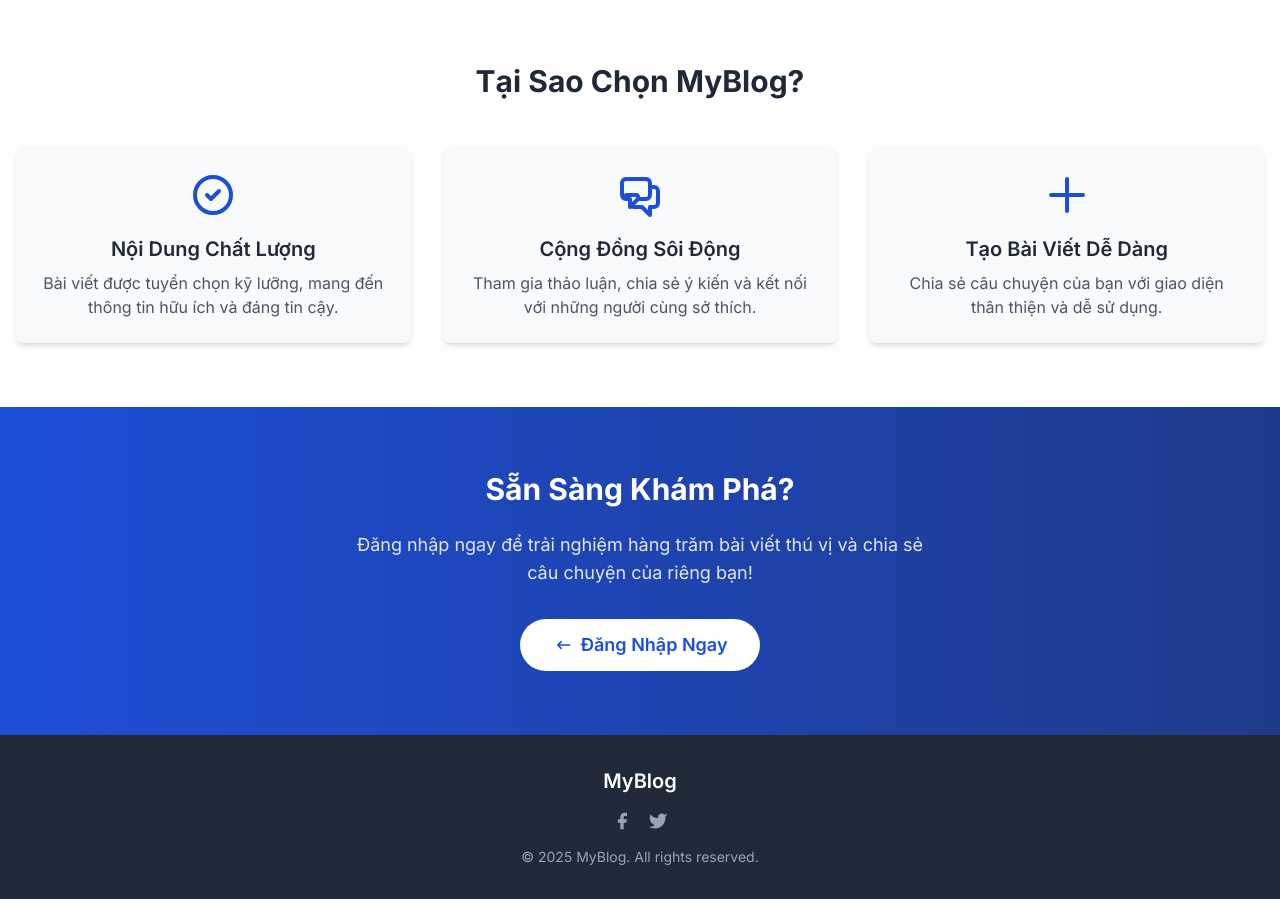
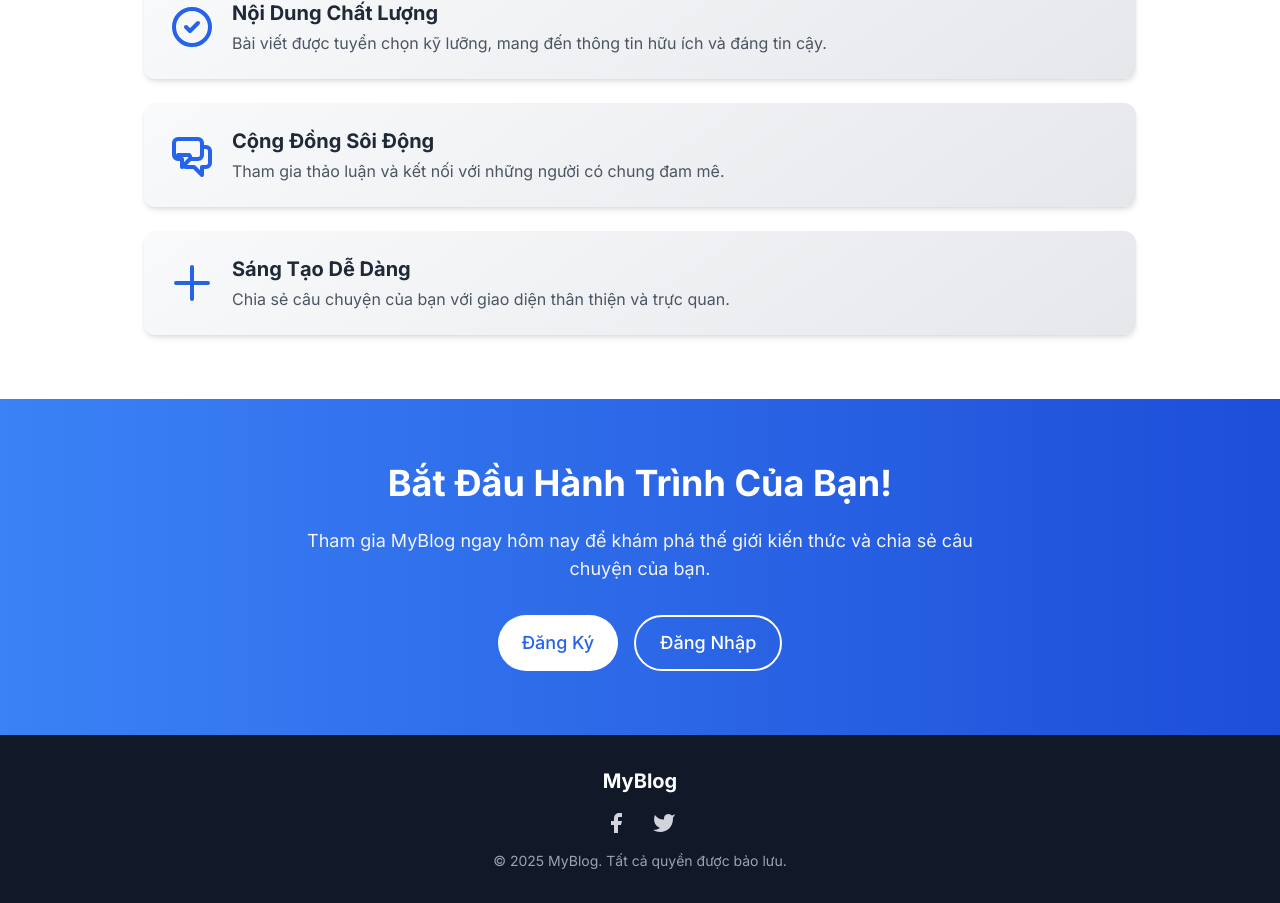
Before and after one commit to tttpppppp/myblog2, a Flask app: page / in a window 1280 px wide. Shown: the part 801-1704 px from the top of the page. Run offline with Flask 3, Linux system fonts and the light colour scheme; data that the repository does not hold is empty; some libraries are stand-ins or nearby versions.

Commit message:
first commit

```diff
--- a/templates/hub.html
+++ b/templates/hub.html
@@ -3,38 +3,39 @@
 <head>
     <meta charset="UTF-8" />
     <meta name="viewport" content="width=device-width, initial-scale=1.0" />
-    <link rel="icon" href="https://myblog2-400d.onrender.com/static/images/logoicon.png" />
-    <title>MyBlog - Khám Phá Thế Giới Kiến Thức</title>
+    <link rel="icon" href="{{ url_for('static', filename='/images/logoicon.png') }}" type="image/x-icon" />
+    <title>MyBlog - Kết Nối & Khám Phá</title>
     <meta
             name="description"
-      content="MyBlog - Khám phá kiến thức về công nghệ, du lịch, ẩm thực và hơn thế nữa. Đăng nhập để tham gia ngay!"
+            content="MyBlog - Nơi kết nối và khám phá kiến thức về công nghệ, du lịch, ẩm thực và hơn thế nữa!"
     />
     <meta
             name="keywords"
-      content="blog, công nghệ, du lịch, ẩm thực, đời sống, đăng nhập"
+            content="blog, công nghệ, du lịch, ẩm thực, đời sống, kết nối, tìm kiếm"
     />
     <script src="https://cdn.tailwindcss.com"></script>
     <link
-      href="https://fonts.googleapis.com/css2?family=Inter:wght@300;400;600;700&display=swap"
+            href="https://fonts.googleapis.com/css2?family=Inter:wght@400;500;700&display=swap"
             rel="stylesheet"
     />
     <style>
         body {
-        font-family:
-          "Inter",
-          -apple-system,
-          BlinkMacSystemFont,
-          "Segoe UI",
-          Roboto,
-          sans-serif;
+            font-family: 'Inter', sans-serif;
+        }
+        .header-fixed {
+            position: sticky;
+            top: 0;
+            z-index: 50;
+            background: rgba(255, 255, 255, 0.97);
+            backdrop-filter: blur(10px);
         }
         .hero-bg {
             position: relative;
-        min-height: 100vh;
+            min-height: 70vh;
             display: flex;
             align-items: center;
             justify-content: center;
-        overflow: hidden;
+            background: linear-gradient(to bottom, rgba(0, 0, 0, 0.3), rgba(0, 0, 0, 0.5));
         }
         .hero-bg video {
             position: absolute;
@@ -45,237 +46,209 @@
             object-fit: cover;
             z-index: -1;
         }
-      .hero-bg::after {
-        content: "";
-        position: absolute;
-        top: 0;
-        left: 0;
-        width: 100%;
-        height: 100%;
-        background: linear-gradient(
-          to bottom,
-          rgba(0, 0, 0, 0.4),
-          rgba(0, 0, 0, 0.6)
-        );
-        z-index: -1;
+        .cta-button {
+            transition: all 0.3s ease;
         }
         .cta-button:hover {
-        transform: scale(1.05);
-        box-shadow: 0 4px 20px rgba(0, 0, 0, 0.2);
+            transform: translateY(-3px);
+            box-shadow: 0 6px 20px rgba(0, 0, 0, 0.2);
         }
         .feature-card {
-        transition:
-          transform 0.3s ease,
-          box-shadow 0.3s ease;
+            background: linear-gradient(145deg, #f9fafb, #e5e7eb);
+            transition: transform 0.4s ease, box-shadow 0.4s ease;
         }
         .feature-card:hover {
-        transform: translateY(-5px);
-        box-shadow: 0 4px 20px rgba(0, 0, 0, 0.1);
+            transform: translateY(-8px);
+            box-shadow: 0 8px 25px rgba(0, 0, 0, 0.15);
+        }
+        .scroll-reveal {
+            opacity: 0;
+            transform: translateY(20px);
+            transition: opacity 0.6s ease, transform 0.6s ease;
+        }
+        .scroll-reveal.visible {
+            opacity: 1;
+            transform: translateY(0);
+        }
+        .search-bar input {
+            transition: all 0.3s ease;
+        }
+        .search-bar input:focus {
+            box-shadow: 0 0 0 3px rgba(59, 130, 246, 0.3);
         }
         @media (max-width: 768px) {
-        .hero-bg video {
-          object-fit: cover;
+            .hero-bg h1 {
+                font-size: 2rem;
             }
-        .hero-bg h1 {
-          font-size: 2.5rem;
+            .hero-bg p {
+                font-size: 1rem;
+            }
+            .feature-card {
+                padding: 1rem;
+            }
+            .search-bar input {
+                width: 150px;
+                font-size: 0.85rem;
             }
         }
     </style>
 </head>
 <body class="bg-gray-100">
-    <!-- Hero Section with Local Video Background -->
+<!-- Fixed Header with Search -->
+<header class="header-fixed shadow-sm py-3">
+    <div class="container mx-auto max-w-5xl px-4 flex items-center justify-between">
+        <a href="/"> <h1 class="text-2xl font-bold text-blue-600">MyBlog</h1></a>
+        <div class="flex space-x-2">
+            <a href="/login" class="text-blue-600 font-medium px-4 py-2 hover:text-blue-800">Đăng Nhập</a>
+            <a href="/register" class="bg-blue-600 text-white px-4 py-2 rounded-full hover:bg-blue-700">Đăng Ký</a>
+        </div>
+    </div>
+</header>
+
+<!-- Hero Section -->
 <section class="hero-bg">
     <video autoplay muted loop playsinline>
         <source src="{{ url_for('static', filename='videos/sea.mp4') }}" type="video/mp4" />
         <source src="{{ url_for('static', filename='videos/sea.mp4') }}" type="video/webm" />
         Your browser does not support the video tag.
     </video>
-      <div class="container mx-auto max-w-7xl px-4 text-center text-white">
-        <h1 class="text-4xl md:text-6xl font-bold mb-6 animate-fade-in">
-          Chào Mừng Đến Với MyBlog
+    <div class="container mx-auto max-w-5xl px-4 text-center text-white">
+        <h1 class="text-4xl md:text-5xl font-bold mb-6 scroll-reveal">
+            Kết Nối & Khám Phá Thế Giới
         </h1>
-        <p class="text-lg md:text-xl text-gray-200 mb-8 max-w-2xl mx-auto">
-          Khám phá thế giới kiến thức với các bài viết về công nghệ, du lịch, ẩm
-          thực, đời sống và hơn thế nữa!
+        <p class="text-lg md:text-xl text-gray-100 mb-8 max-w-2xl mx-auto scroll-reveal">
+            Tham gia MyBlog để chia sẻ và khám phá những câu chuyện về công nghệ, du lịch, ẩm thực và phong cách sống.
         </p>
+        <div class="flex justify-center space-x-4 scroll-reveal">
+            <a
+                    href="/register"
+                    class="cta-button inline-flex items-center bg-blue-600 text-white text-lg font-medium px-6 py-3 rounded-full hover:bg-blue-700 transition duration-300"
+            >
+                <svg class="w-5 h-5 mr-2" fill="none" stroke="currentColor" viewBox="0 0 24 24">
+                    <path stroke-linecap="round" stroke-linejoin="round" stroke-width="2" d="M12 4v16m8-8H4" />
+                </svg>
+                Bắt Đầu Ngay
+            </a>
             <a
                     href="/login"
-          class="cta-button inline-flex items-center bg-gradient-to-r from-blue-600 to-blue-800 text-white text-lg font-semibold px-8 py-3 rounded-full hover:from-blue-700 hover:to-blue-900 transition duration-300 ease-in-out"
+                    class="cta-button inline-flex items-center bg-transparent border-2 border-white text-white text-lg font-medium px-6 py-3 rounded-full hover:bg-white hover:text-blue-700 transition duration-300"
             >
-          <svg
-            class="w-5 h-5 mr-2"
-            fill="none"
-            stroke="currentColor"
-            viewBox="0 0 24 24"
-          >
-            <path
-              stroke-linecap="round"
-              stroke-linejoin="round"
-              stroke-width="2"
-              d="M11 16l-4-4m0 0l4-4m-4 4h14"
-            />
-          </svg>
-          Đăng Nhập Ngay
+                Đăng Nhập
             </a>
+        </div>
     </div>
 </section>
 
-    <!-- Features Section -->
+<!-- Features Section (Vertical Feed Style) -->
 <section class="py-16 bg-white">
-      <div class="container mx-auto max-w-7xl px-4">
-        <h2 class="text-3xl font-bold text-gray-800 text-center mb-12">
-          Tại Sao Chọn MyBlog?
+    <div class="container mx-auto max-w-5xl px-4">
+        <h2 class="text-3xl md:text-4xl font-bold text-gray-800 text-center mb-12 scroll-reveal">
+            Vì Sao MyBlog Là Lựa Chọn Của Bạn?
         </h2>
-        <div class="grid grid-cols-1 md:grid-cols-3 gap-8">
-          <div
-            class="feature-card bg-gray-50 p-6 rounded-lg shadow-md text-center"
-          >
-            <svg
-              class="w-12 h-12 mx-auto mb-4 text-blue-700"
-              fill="none"
-              stroke="currentColor"
-              viewBox="0 0 24 24"
-            >
-              <path
-                stroke-linecap="round"
-                stroke-linejoin="round"
-                stroke-width="2"
-                d="M9 12l2 2 4-4m6 2a9 9 0 11-18 0 9 9 0 0118 0z"
-              />
+        <div class="space-y-6">
+            <div class="feature-card p-6 rounded-xl shadow-md scroll-reveal">
+                <div class="flex items-center space-x-4">
+                    <svg class="w-12 h-12 text-blue-600" fill="none" stroke="currentColor" viewBox="0 0 24 24">
+                        <path stroke-linecap="round" stroke-linejoin="round" stroke-width="2" d="M9 12l2 2 4-4m6 2a9 9 0 11-18 0 9 9 0 0118 0z" />
                     </svg>
-            <h3 class="text-xl font-semibold text-gray-800 mb-2">
-              Nội Dung Chất Lượng
-            </h3>
-            <p class="text-gray-600">
-              Bài viết được tuyển chọn kỹ lưỡng, mang đến thông tin hữu ích và
-              đáng tin cậy.
+                    <div>
+                        <h3 class="text-xl font-semibold text-gray-800">Nội Dung Chất Lượng</h3>
+                        <p class="text-gray-600 mt-1">
+                            Bài viết được tuyển chọn kỹ lưỡng, mang đến thông tin hữu ích và đáng tin cậy.
                         </p>
                     </div>
-          <div
-            class="feature-card bg-gray-50 p-6 rounded-lg shadow-md text-center"
-          >
-            <svg
-              class="w-12 h-12 mx-auto mb-4 text-blue-700"
-              fill="none"
-              stroke="currentColor"
-              viewBox="0 0 24 24"
-            >
-              <path
-                stroke-linecap="round"
-                stroke-linejoin="round"
-                stroke-width="2"
-                d="M17 8h2a2 2 0 012 2v6a2 2 0 01-2 2h-2v4l-4-4H9a1.994 1.994 0 01-1.414-.586m0 0L11 14h4a2 2 0 002-2V6a2 2 0 00-2-2H5a2 2 0 00-2 2v6a2 2 0 002 2h2v4l4-4h3.414m-3.414 0A2 2 0 0010.586 12H5"
-              />
+                </div>
+            </div>
+            <div class="feature-card p-6 rounded-xl shadow-md scroll-reveal">
+                <div class="flex items-center space-x-4">
+                    <svg class="w-12 h-12 text-blue-600" fill="none" stroke="currentColor" viewBox="0 0 24 24">
+                        <path stroke-linecap="round" stroke-linejoin="round" stroke-width="2" d="M17 8h2a2 2 0 012 2v6a2 2 0 01-2 2h-2v4l-4-4H9a1.994 1.994 0 01-1.414-.586m0 0L11 14h4a2 2 0 002-2V6a2 2 0 00-2-2H5a2 2 0 00-2 2v6a2 2 0 002 2h2v4l4-4h3.414m-3.414 0A2 2 0 0010.586 12H5" />
                     </svg>
-            <h3 class="text-xl font-semibold text-gray-800 mb-2">
-              Cộng Đồng Sôi Động
-            </h3>
-            <p class="text-gray-600">
-              Tham gia thảo luận, chia sẻ ý kiến và kết nối với những người cùng
-              sở thích.
+                    <div>
+                        <h3 class="text-xl font-semibold text-gray-800">Cộng Đồng Sôi Động</h3>
+                        <p class="text-gray-600 mt-1">
+                            Tham gia thảo luận và kết nối với những người có chung đam mê.
                         </p>
                     </div>
-          <div
-            class="feature-card bg-gray-50 p-6 rounded-lg shadow-md text-center"
-          >
-            <svg
-              class="w-12 h-12 mx-auto mb-4 text-blue-700"
-              fill="none"
-              stroke="currentColor"
-              viewBox="0 0 24 24"
-            >
-              <path
-                stroke-linecap="round"
-                stroke-linejoin="round"
-                stroke-width="2"
-                d="M12 4v16m8-8H4"
-              />
+                </div>
+            </div>
+            <div class="feature-card p-6 rounded-xl shadow-md scroll-reveal">
+                <div class="flex items-center space-x-4">
+                    <svg class="w-12 h-12 text-blue-600" fill="none" stroke="currentColor" viewBox="0 0 24 24">
+                        <path stroke-linecap="round" stroke-linejoin="round" stroke-width="2" d="M12 4v16m8-8H4" />
                     </svg>
-            <h3 class="text-xl font-semibold text-gray-800 mb-2">
-              Tạo Bài Viết Dễ Dàng
-            </h3>
-            <p class="text-gray-600">
-              Chia sẻ câu chuyện của bạn với giao diện thân thiện và dễ sử dụng.
+                    <div>
+                        <h3 class="text-xl font-semibold text-gray-800">Sáng Tạo Dễ Dàng</h3>
+                        <p class="text-gray-600 mt-1">
+                            Chia sẻ câu chuyện của bạn với giao diện thân thiện và trực quan.
                         </p>
+                    </div>
+                </div>
             </div>
         </div>
     </div>
 </section>
 
 <!-- CTA Section -->
-    <section
-      class="py-16 bg-gradient-to-r from-blue-700 to-blue-900 text-white"
+<section class="py-16 bg-gradient-to-r from-blue-500 to-blue-700 text-white">
+    <div class="container mx-auto max-w-5xl px-4 text-center">
+        <h2 class="text-3xl md:text-4xl font-bold mb-6 scroll-reveal">Bắt Đầu Hành Trình Của Bạn!</h2>
+        <p class="text-lg text-gray-100 mb-8 max-w-2xl mx-auto scroll-reveal">
+            Tham gia MyBlog ngay hôm nay để khám phá thế giới kiến thức và chia sẻ câu chuyện của bạn.
+        </p>
+        <div class="flex justify-center space-x-4 scroll-reveal">
+            <a
+                    href="/register"
+                    class="cta-button inline-flex items-center bg-white text-blue-600 text-lg font-medium px-6 py-3 rounded-full hover:bg-gray-100 transition duration-300"
             >
-      <div class="container mx-auto max-w-7xl px-4 text-center">
-        <h2 class="text-3xl font-bold mb-6">Sẵn Sàng Khám Phá?</h2>
-        <p class="text-lg text-gray-200 mb-8 max-w-xl mx-auto">
-          Đăng nhập ngay để trải nghiệm hàng trăm bài viết thú vị và chia sẻ câu
-          chuyện của riêng bạn!
-        </p>
+                Đăng Ký
+            </a>
             <a
                     href="/login"
-          class="inline-flex items-center bg-white text-blue-700 text-lg font-semibold px-8 py-3 rounded-full hover:bg-gray-100 transition duration-300 ease-in-out"
+                    class="cta-button inline-flex items-center bg-transparent border-2 border-white text-white text-lg font-medium px-6 py-3 rounded-full hover:bg-white hover:text-blue-600 transition duration-300"
             >
-          <svg
-            class="w-5 h-5 mr-2"
-            fill="none"
-            stroke="currentColor"
-            viewBox="0 0 24 24"
-          >
-            <path
-              stroke-linecap="round"
-              stroke-linejoin="round"
-              stroke-width="2"
-              d="M11 16l-4-4m0 0l4-4m-4 4h14"
-            />
-          </svg>
-          Đăng Nhập Ngay
+                Đăng Nhập
             </a>
+        </div>
     </div>
 </section>
 
 <!-- Footer -->
-    <footer class="bg-gray-800 text-white py-8">
-      <div class="container mx-auto max-w-7xl px-4 text-center">
+<footer class="bg-gray-900 text-white py-8">
+    <div class="container mx-auto max-w-5xl px-4 text-center">
         <h3 class="text-xl font-semibold mb-4">MyBlog</h3>
-        <div class="flex justify-center space-x-4 mb-4">
-          <a
-            href="#"
-            class="text-gray-400 hover:text-white transition duration-200"
-          >
-            <svg class="w-5 h-5" fill="currentColor" viewBox="0 0 24 24">
-              <path
-                d="M18 2h-3a5 5 0 00-5 5v3H7v4h3v8h4v-8h3l1-4h-4V7a1 1 0 011-1h3z"
-              />
+        <div class="flex justify-center space-x-6 mb-4">
+            <a href="https://www.facebook.com/Chongaythanhconggg/" target="_blank" class="text-gray-300 hover:text-white transition duration-200">
+                <svg class="w-6 h-6" fill="currentColor" viewBox="0 0 24 24">
+                    <path d="M18 2h-3a5 5 0 00-5 5v3H7v4h3v8h4v-8h3l1-4h-4V7a1 1 0 011-1h3z" />
                 </svg>
             </a>
-          <a
-            href="#"
-            class="text-gray-400 hover:text-white transition duration-200"
-          >
-            <svg class="w-5 h-5" fill="currentColor" viewBox="0 0 24 24">
-              <path
-                d="M23 3a10.9 10.9 0 01-3.14 1.53 4.48 4.48 0 00-7.86 3v1A10.66 10.66 0 013 4s-4 9 5 13a11.64 11.64 0 01-7 2c9 5 20 0 20-11.5a4.5 4.5 0 00-.08-.83A7.72 7.72 0 0023 3z"
-              />
+            <a href="#" class="text-gray-300 hover:text-white transition duration-200">
+                <svg class="w-6 h-6" fill="currentColor" viewBox="0 0 24 24">
+                    <path d="M23 3a10.9 10.9 0 01-3.14 1.53 4.48 4.48 0 00-7.86 3v1A10.66 10.66 0 013 4s-4 9 5 13a11.64 11.64 0 01-7 2c9 5 20 0 20-11.5a4.5 4.5 0 00-.08-.83A7.72 7.72 0 0023 3z" />
                 </svg>
             </a>
         </div>
-        <p class="text-gray-400 text-sm">
-          © 2025 MyBlog. All rights reserved.
-        </p>
+        <p class="text-gray-400 text-sm">© 2025 MyBlog. Tất cả quyền được bảo lưu.</p>
     </div>
 </footer>
 
 <script>
-      // Animation for fade-in effect
+    // Scroll reveal animation
     document.addEventListener("DOMContentLoaded", () => {
-        document.querySelectorAll(".animate-fade-in").forEach((el) => {
-          el.classList.add("opacity-0");
-          setTimeout(() => {
-            el.classList.remove("opacity-0");
-            el.classList.add("opacity-100", "transition", "duration-1000");
-          }, 100);
+        const revealElements = document.querySelectorAll(".scroll-reveal");
+        const observer = new IntersectionObserver(
+            (entries) => {
+                entries.forEach((entry) => {
+                    if (entry.isIntersecting) {
+                        entry.target.classList.add("visible");
+                        observer.unobserve(entry.target);
+                    }
                 });
+            },
+            { threshold: 0.1 }
+        );
+        revealElements.forEach((el) => observer.observe(el));
     });
 </script>
 </body>
```
Also changed, not shown: templates/index.html (+32 -42 lines). Lines whose indentation alone changed are shown as unchanged.
